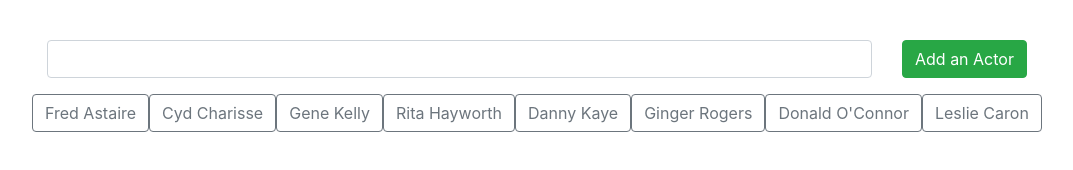
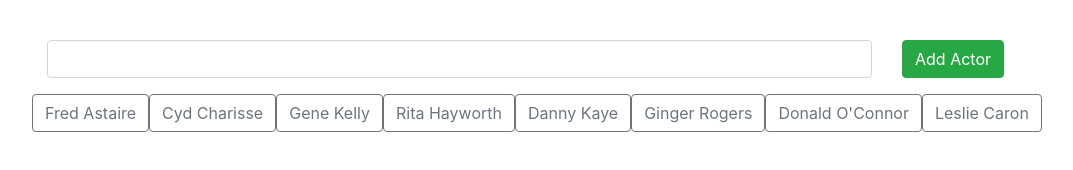
Before and after one commit to victoriaashling/giphyAPI, a plain HTML site: page index.html in a window 1280 px wide. Shown: the whole page, without its empty margins (38-1111 px from the left). Drawn offline with nearby package versions, Linux system fonts and the light colour scheme.

Commit message:
Update index.html

```diff
--- a/index.html
+++ b/index.html
@@ -16,7 +16,7 @@
     <div class="container">
         <div class="form-group row">
             <div class="col-md-9"><input class="form-control" id="newChoices"></div>
-            <div class="col-md-3"><button class="btn btn-success" id="submitChoice" type="submit">Add an Actor</button></div>
+            <div class="col-md-3"><button class="btn btn-success" id="submitChoice" type="submit">Add Actor</button></div>
         </div>
         <div class="row" id="choiceButtons"></div>
 
```
